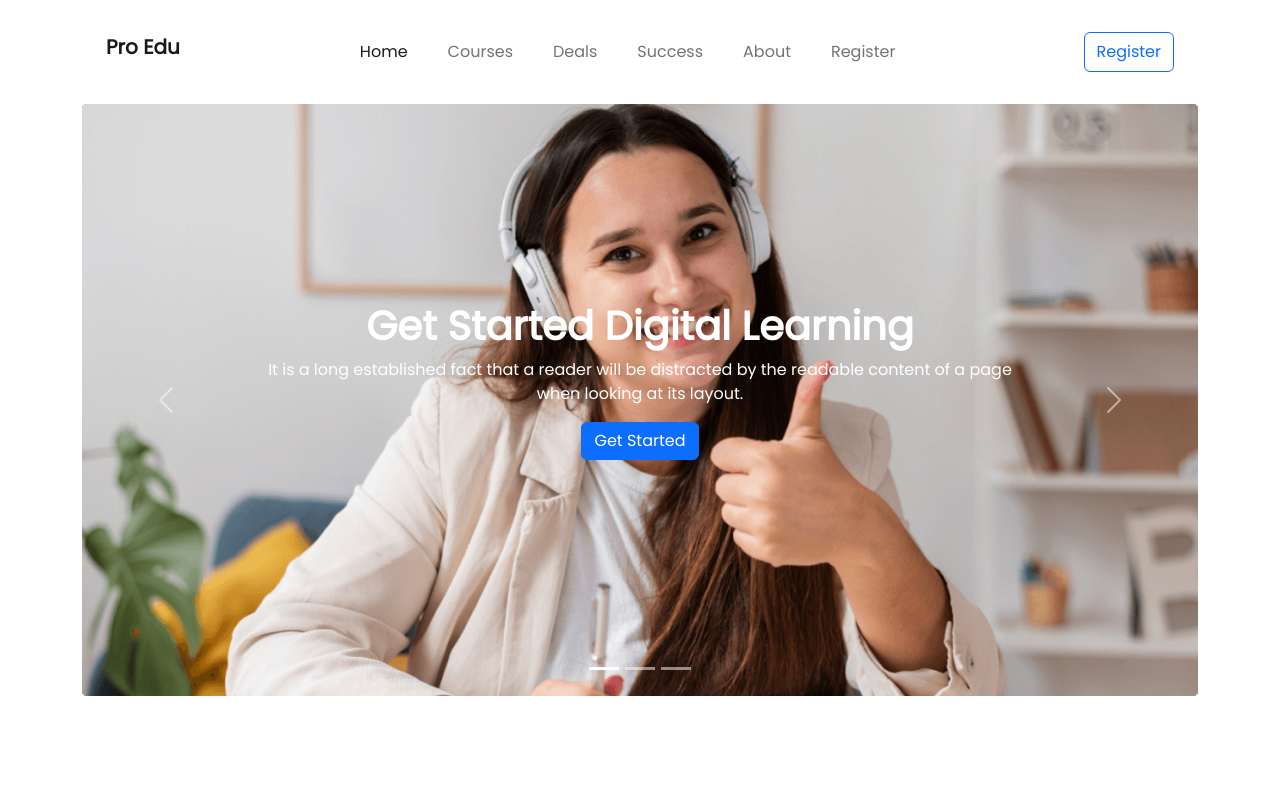
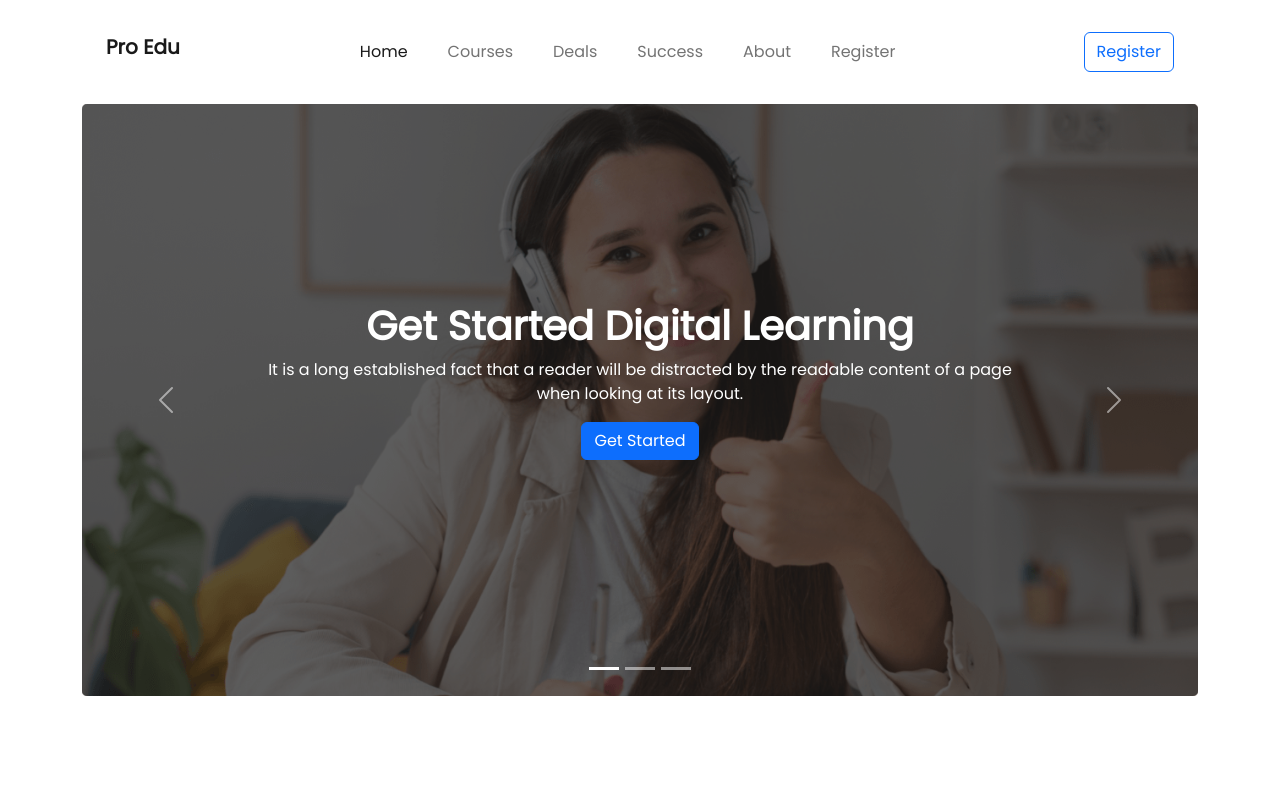
Before and after one commit to AsikurRahaman/edTech-website, a plain HTML site: page index.html in a window 1280 px wide. Shown: the top 793 px of the page. Drawn offline with nearby package versions, Linux system fonts and the light colour scheme.

Commit message:
feature added

```diff
--- a/index.html
+++ b/index.html
@@ -87,7 +87,7 @@
         <div class="carousel-inner">
           <div class="carousel-item active ">
             <!--position-lg-relative-->
-            <!-- <div class="img-bg w-100 h-100 position-absolute"></div> -->
+            <div class="img-bg w-100 h-100 position-absolute"></div>
             <img src="images/cover/cover-1.png" class="d-block w-100" alt="...">
             <div class="carousel-caption position-absolute top-30">
               <!--position-lg-absolute top-50-->
```
